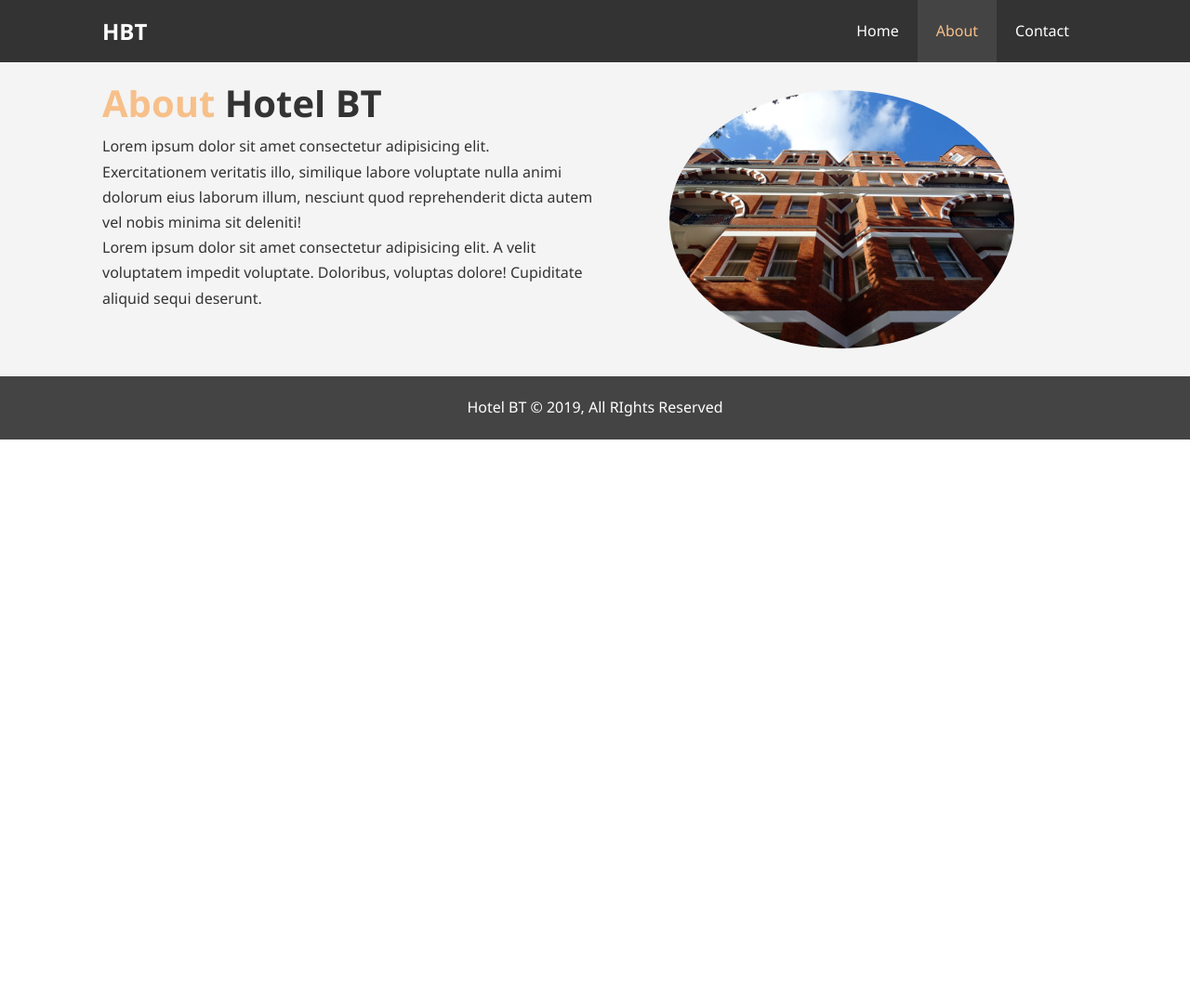
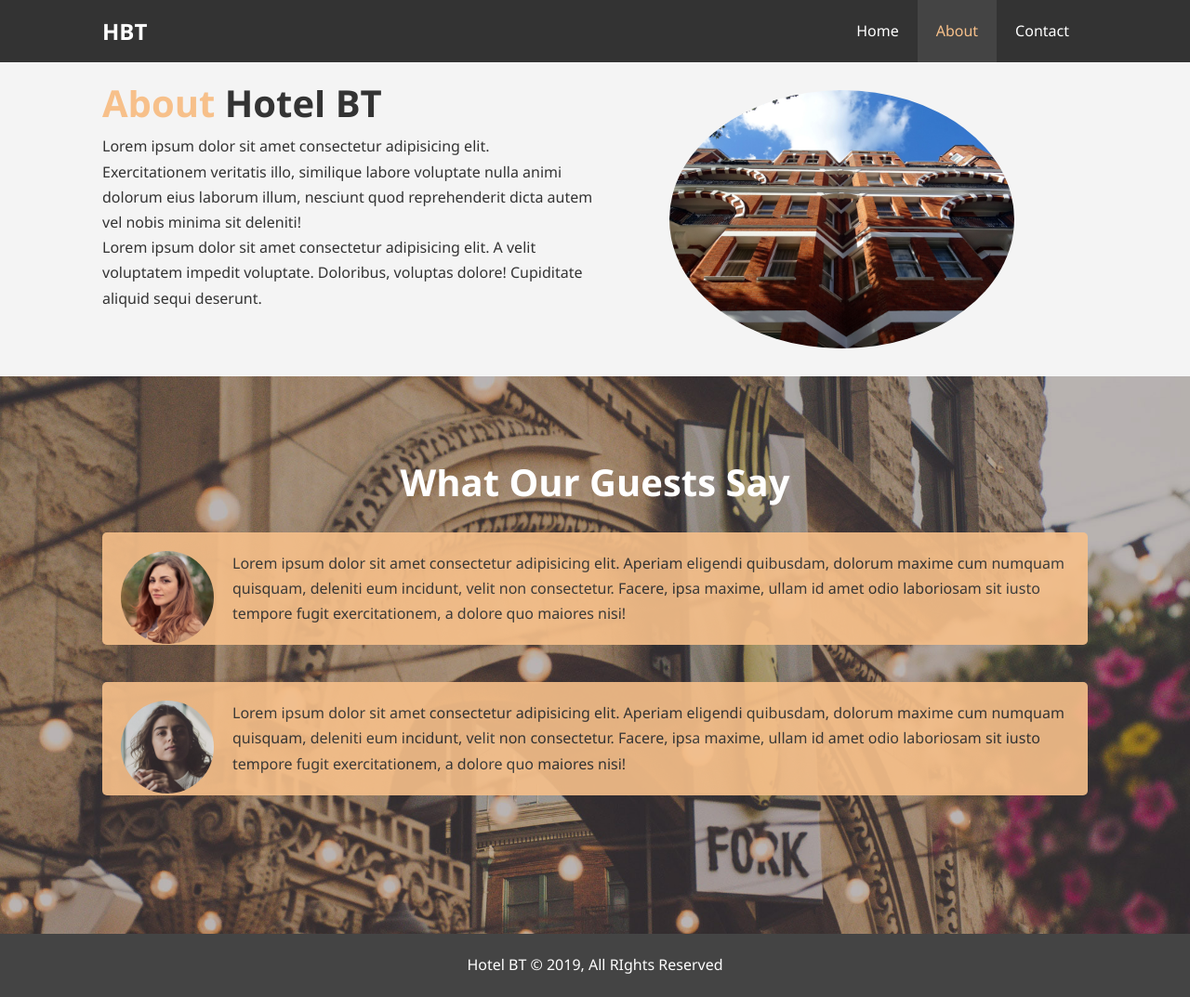
Before and after one commit to mdsaifullah-wd/Project-Hotel-Website-Design-Basic-HTML-CSS, a plain HTML site: page about.html in a window 1280 px wide. Shown: the whole page at 93% size. Before the commit the page ends 800 px from the top, so only its background shows below. Drawn offline with Linux system fonts and the light colour scheme.

Commit message:
About page | Testimonials section added

```diff
--- a/about.html
+++ b/about.html
@@ -36,8 +36,21 @@
 
     <div class="clr"></div><div class="clr"></div>
 
+    <section id="testimonials">
+        <div class="container">
+          <h2 class="l-heading">What Our Guests Say</h2>
+          <div class="testimonial bg-primary">
+            <img src="./img/person-1.jpg" alt="Samantha">
+            <p>Lorem ipsum dolor sit amet consectetur adipisicing elit. Aperiam eligendi quibusdam, dolorum maxime cum numquam quisquam, deleniti eum incidunt, velit non consectetur. Facere, ipsa maxime, ullam id amet odio laboriosam sit iusto tempore fugit exercitationem, a dolore quo maiores nisi!</p>
+          </div>
 
-
+          <div class="testimonial bg-primary">
+              <img src="./img/person-2.jpg" alt="Jen">
+              <p>Lorem ipsum dolor sit amet consectetur adipisicing elit. Aperiam eligendi quibusdam, dolorum maxime cum numquam quisquam, deleniti eum incidunt, velit non consectetur. Facere, ipsa maxime, ullam id amet odio laboriosam sit iusto tempore fugit exercitationem, a dolore quo maiores nisi!</p>
+            </div>
+        </div>
+    </section>
+    <div class="clr"></div>
     <footer id="main-footer">
         <p>Hotel BT &copy; 2019, All RIghts Reserved</p>
     </footer>
--- a/css/style.css
+++ b/css/style.css
@@ -186,6 +186,32 @@ a {
 }
 
 
+
+/* Testimonials */
+#testimonials {
+    height: 600px;
+    background: url('../img/test-bg.jpg') no-repeat center center/cover;
+    padding-top: 100px;
+}
+#testimonials h2 {
+    color: #fff;
+    text-align: center;
+    padding-bottom: 40px;
+}
+#testimonials .testimonial {
+    padding: 20px;
+    margin-bottom: 40px;
+    border-radius: 5px;
+    opacity: 0.9;
+}
+#testimonials .testimonial img {
+    width: 100px;
+    float: left;
+    margin-right: 20px;
+    border-radius: 50%;
+}
+
+
 /* Footer Section */
 #main-footer {
     text-align: center;
```
